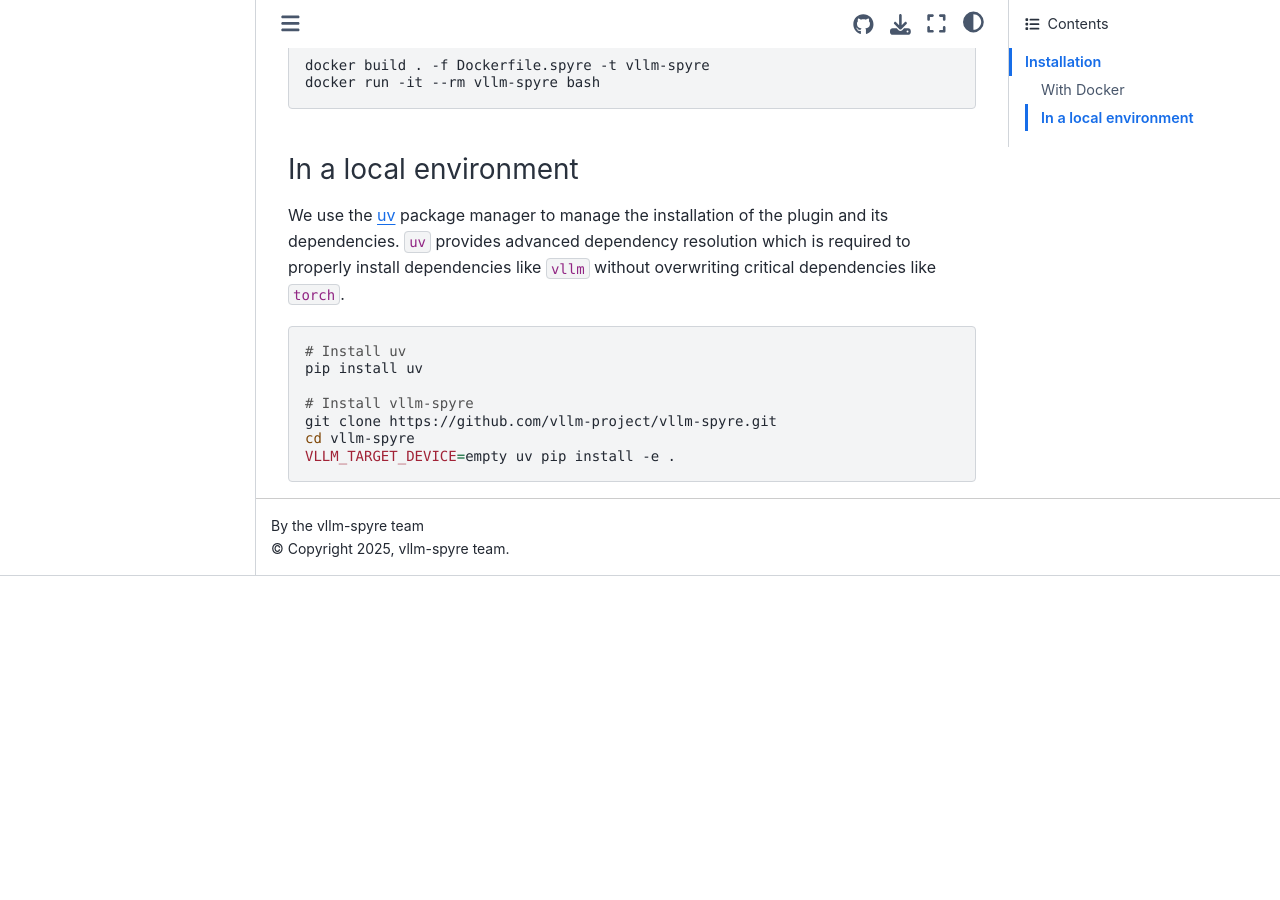
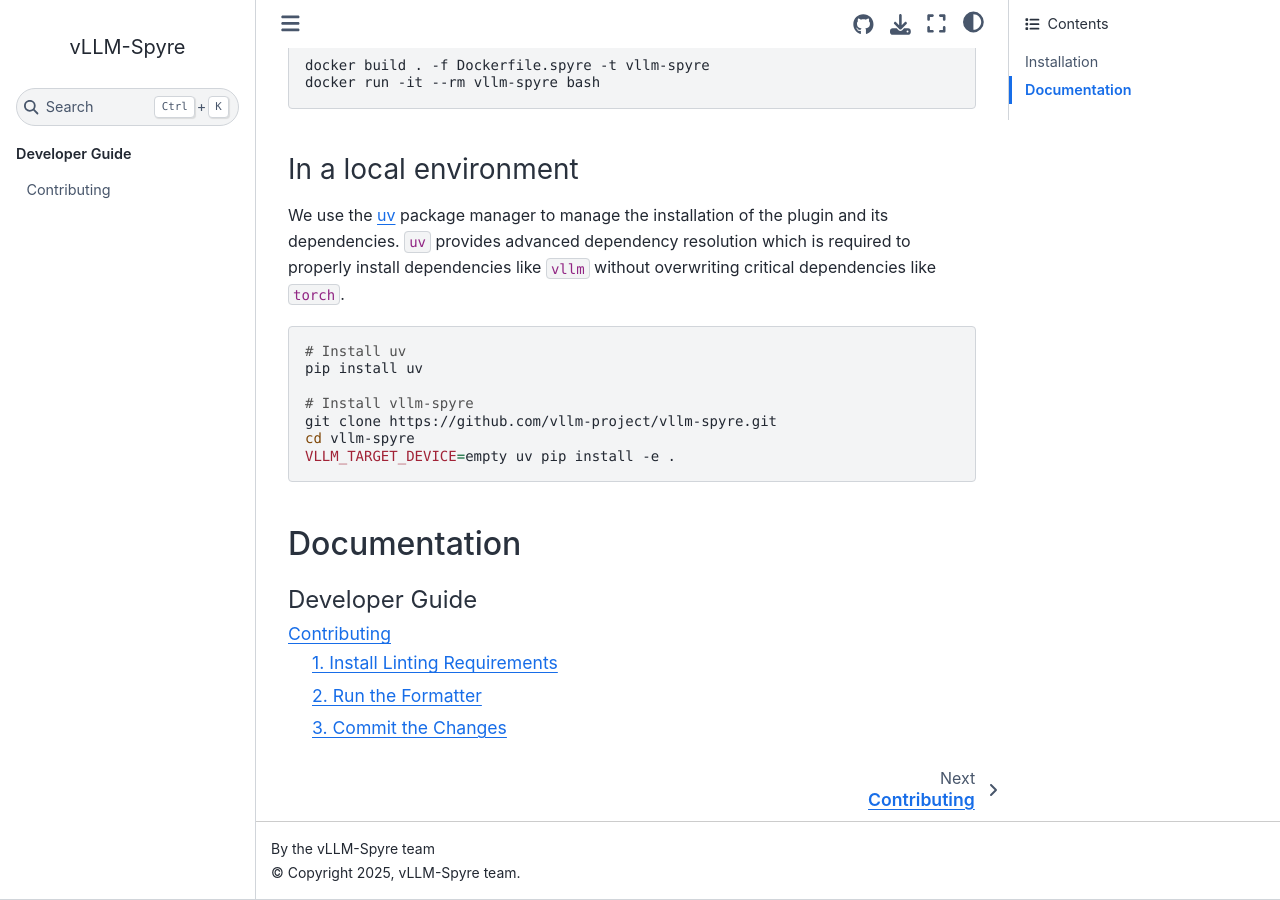
Before and after one commit to vllm-project/vllm-spyre, a Sphinx documentation site: the page built from docs/source/index.md, in a window 1280 px wide and 900 px high, scrolled down 549 px. Built offline with Sphinx 7.4.7 and the Sphinx Book theme 1.1.4, drawn with Linux system fonts in a browser that asks for light colours; before the commit the page ends 1125 px from its top, so only the background shows below that.

Commit message:
Update index and contri
Signed-off-by: Rafael Vasquez <rafvasq21@gmail.com>

````diff
--- a/docs/source/conf.py
+++ b/docs/source/conf.py
@@ -18,9 +18,9 @@
 
 # -- Project information -----------------------------------------------------
 
-project = 'vllm-spyre'
-copyright = '2025, vllm-spyre team'
-author = 'the vllm-spyre team'
+project = 'vLLM-Spyre'
+copyright = '2025, vLLM-Spyre team'
+author = 'the vLLM-Spyre team'
 
 # The full version, including alpha/beta/rc tags
 release = ''
--- a/docs/source/index.md
+++ b/docs/source/index.md
@@ -36,3 +36,30 @@ git clone https://github.com/vllm-project/vllm-spyre.git
 cd vllm-spyre
 VLLM_TARGET_DEVICE=empty uv pip install -e .
 ```
+
+## Documentation
+
+% How to start using vLLM on Spyre?
+
+:::{toctree}
+:caption: Getting Started
+:maxdepth: 1
+
+:::
+
+% What does vLLM-Spyre support?
+
+:::{toctree}
+:caption: Features
+:maxdepth: 1
+
+:::
+
+% How to contribute to the vLLM-Spyre Plugin
+
+:::{toctree}
+:caption: Developer Guide
+:maxdepth: 2
+
+contributing/overview
+:::
````
Also changed, not shown: docs/source/contributing/overview.md (renamed from docs/source/developer_guide/contributing.md, +1 -1 lines).
